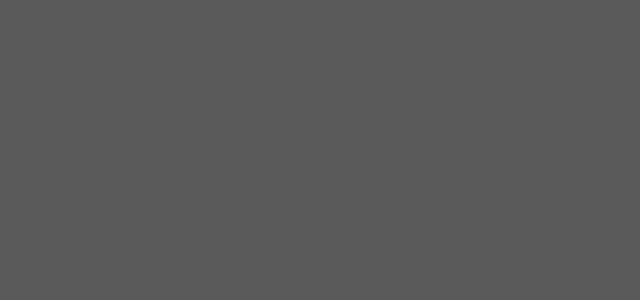
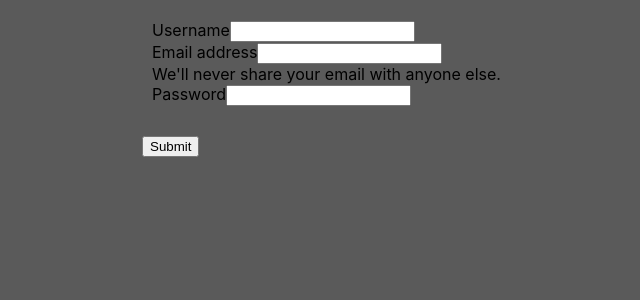
Before and after one commit to jakobb01/Scraps, a React (Create React App) app in the folder frontend/: page /signup in a window 1280 px wide. Before the commit this address had no page. Shown: the top 300 px of the page, without its empty margins (308-948 px from the left). Built offline with nearby package versions, Linux system fonts and the light colour scheme.

Commit message:
feat: add routes

```diff
--- a/frontend/src/App.js
+++ b/frontend/src/App.js
@@ -8,6 +8,9 @@ import {
 import Home from "./pages/home";
 import User from "./pages/user";
 import History from "./pages/history";
+import Topurl from "./pages/topurls";
+import Signup from "./pages/signup";
+import Search from "./pages/search";
 
 function App() {
   return (
@@ -16,7 +19,10 @@ function App() {
         <Routes>
             <Route path="/" element=<Home /> />
             <Route path="/login" element=<User /> />
+            <Route path="/search" element=<Search /> />
             <Route path="/history" element=<History /> />
+            <Route path="/topurls" element=<Topurl /> />
+            <Route path="/signup" element=<Signup /> />
         </Routes>
       </BrowserRouter>
     </div>
--- /dev/null
+++ b/frontend/src/pages/SignupView.js
@@ -0,0 +1,100 @@
+import React from "react";
+import axios from "axios";
+
+class SignupView extends React.Component {
+    constructor(props) {
+        super(props);
+        this.state = {
+            user: {
+                type: "login"
+            }
+        };
+    }
+
+    QGetTextFromField = (e) => {
+        this.setState((prevState) => ({
+            user: { ...prevState.user, [e.target.name]: e.target.value }
+        }));
+    };
+
+    QSentUserToParent = () => {
+        this.props.QUserFromChild(this.state.user);
+    };
+
+    QPostSignUp = () => {
+
+        let user = this.state.user
+
+        axios.post("/users/register/", {
+            username: user.username,
+            email: user.email,
+            password: user.password
+        }).then(res => {
+            console.log("User sent to server ...")
+        }).catch(err => {
+            console.log(err)
+        })
+    }
+
+
+    render() {
+        return (
+            <div
+                className="card"
+                style={{
+                    width: "400px",
+                    marginLeft: "auto",
+                    marginRight: "auto",
+                    marginTop: "10px",
+                    marginBottom: "10px"
+                }}
+            >
+                <form style={{ margin: "20px" }}>
+                    <div className="mb-3">
+                        <label className="form-label">Username</label>
+                        <input
+                            name="username"
+                            type="text"
+                            className="form-control"
+                            id="exampleInputEmail1"
+                            aria-describedby="emailHelp"
+                        />
+                    </div>
+                    <div className="mb-3">
+                        <label className="form-label">Email address</label>
+                        <input
+                            onChange={(e) => this.QGetTextFromField(e)}
+                            name="username"
+                            type="text"
+                            className="form-control"
+                            id="exampleInputEmail1"
+                            aria-describedby="emailHelp"
+                        />
+                        <div id="emailHelp" className="form-text">
+                            We'll never share your email with anyone else.
+                        </div>
+                    </div>
+                    <div className="mb-3">
+                        <label className="form-label">Password</label>
+                        <input
+                            onChange={(e) => this.QGetTextFromField(e)}
+                            name="username"
+                            type="text"
+                            className="form-control"
+                            id="exampleInputEmail1"
+                            aria-describedby="emailHelp"
+                        />
+                    </div>
+                </form>
+                <button
+                    onClick={() => this.QPostSignUp()}
+                    style={{ margin: "10px" }}
+                    className="btn btn-primary bt"
+                >
+                    Submit
+                </button>
+            </div>
+        );
+    }
+}
+export default SignupView;
--- a/frontend/src/pages/history.jsx
+++ b/frontend/src/pages/history.jsx
@@ -3,7 +3,7 @@ import React from "react";
 const History = () => {
     return (
         <div>
-        <h1>History Page</h1>
+        <h1>Your search history</h1>
         </div>
     );
 }
--- a/frontend/src/pages/home.css
+++ b/frontend/src/pages/home.css
@@ -10,13 +10,13 @@ header {
     justify-content: center;
     width: 100%;
     align-items: center;
-    font-size: 30px;
+    font-size: 50px;
     margin-top: 80px;
 }
 
 h1 {
-    color: #000000;
-    opacity: 0.6;
+    color: #b5c2c7;
+    opacity: 1;
 }
 
 nav {
--- a/frontend/src/pages/home.jsx
+++ b/frontend/src/pages/home.jsx
@@ -12,7 +12,7 @@ const Home = () => {
 
     const handleGoClick = () => {
         // Handle the URL submission logic here
-        console.log("URL submitted:", url);
+        handleNavigation("/search")
     };
 
     const handleNavigation = (path) => {
@@ -22,7 +22,7 @@ const Home = () => {
     return (
         <div className="home-container">
             <nav>
-                <button onClick={() => handleNavigation("/top-urls")} className="nav-button">Top URL's</button>
+                <button onClick={() => handleNavigation("/topurls")} className="nav-button">Top URL's</button>
                 <button onClick={() => handleNavigation("/history")} className="nav-button">History</button>
                 <button onClick={() => handleNavigation("/login")} className="nav-button">Login/Logout</button>
             </nav>
--- /dev/null
+++ b/frontend/src/pages/search.jsx
@@ -0,0 +1,20 @@
+import React from "react";
+
+const Search = () => {
+    return (
+        <div>
+            <h1>Your requested URL: "stmh"</h1>
+
+            <h2>Malicious URL Scanner: </h2>
+            <p>Processing . .. ...</p>
+
+            <h2>Link checker: </h2>
+            <p>Processing. .. ...</p>
+
+            <h2>Statistics of the provided url: </h2>
+            <p>Processing. .. ...</p>
+        </div>
+    );
+}
+
+export default Search;
--- /dev/null
+++ b/frontend/src/pages/signup.jsx
@@ -0,0 +1,12 @@
+import React from "react";
+import SignupView from "./SignupView";
+
+const Signup = () => {
+    return (
+        <div>
+            <SignupView />
+        </div>
+    );
+}
+
+export default Signup;
--- /dev/null
+++ b/frontend/src/pages/topurls.jsx
@@ -0,0 +1,10 @@
+import React from "react";
+const Topurls = () => {
+    return (
+        <div>
+            <h1>Top 10 most broken URL's submitted to date:</h1>
+        </div>
+    );
+}
+
+export default Topurls;
```
